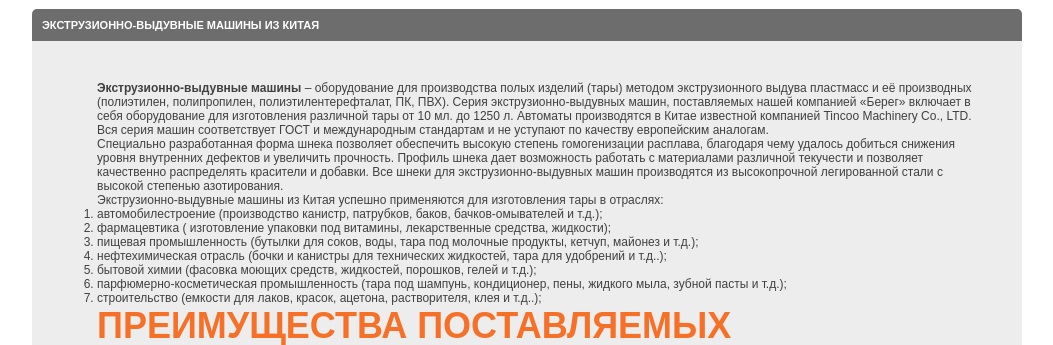
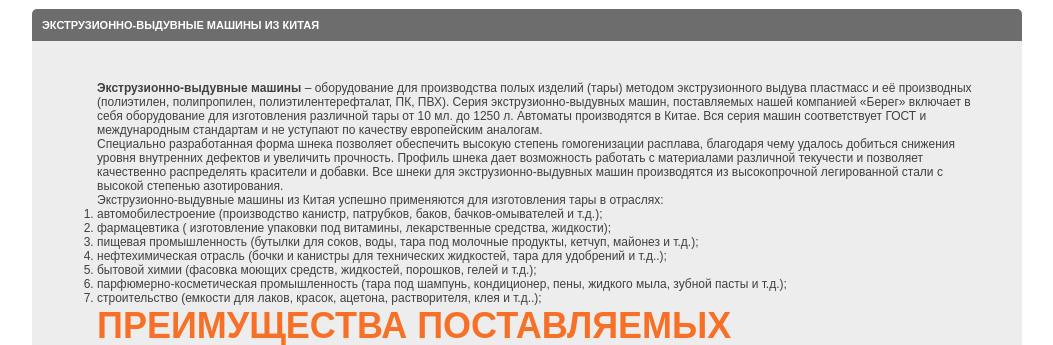
Before and after one commit to pivolan/Bereg_china_gae, a Python web app: template templates/extr/ekstruzionno-vyduvnye-mashiny.html in a window 1280 px wide. Shown: the part 328-673 px from the top of the page, without its empty margins (113-1166 px from the left). Run offline with Jinja, Linux system fonts and the light colour scheme; the template is opened without the code that fills it, so the values that code supplies are empty; some libraries are stand-ins or nearby versions.

Commit message:
убрано название фирмы из текста

```diff
--- a/templates/extr/dhb-82pc.html
+++ b/templates/extr/dhb-82pc.html
@@ -14,7 +14,7 @@
 	<p>Экструзионно выдувной автомат DHB-82PC – машина, разработанная специально для <strong>производства
 		бутылей</strong> объемом до 25 л. из поликарбоната и её производных. Применяется для массового изготовления
 		бутылей (15, 20, 25 литров) и крышек из поликарбоната. Так же отлично подходит для производства защитных
-		плафонов светильников и ламп. DHB-82PC собирается в Китае компанией Tincoo Machinery Co., LTD с использованием
+		плафонов светильников и ламп. DHB-82PC собирается в Китае, с использованием
 		передовых немецких технологий. Данный экструзионно выдувной автомат обладает высокой производительностью (до 500
 		бутылей в час), оснащён различными системами самодиагностики и безопасности. Отличное качество продукции и
 		приятная цена обеспечили данному станку популярность в Европе, США и России.
--- a/templates/extr/ekstruzionno-vyduvnye-mashiny.html
+++ b/templates/extr/ekstruzionno-vyduvnye-mashiny.html
@@ -14,8 +14,8 @@
 	<p><strong>Экструзионно-выдувные машины</strong> – оборудование для производства полых изделий (тары) методом
 		экструзионного выдува пластмасс и её производных (полиэтилен, полипропилен, полиэтилентерефталат, ПК, ПВХ).
 		Серия экструзионно-выдувных машин, поставляемых нашей компанией «Берег» включает в себя оборудование для
-		изготовления различной тары от 10 мл. до 1250 л. Автоматы производятся в Китае известной компанией Tincoo
-		Machinery Co., LTD. Вся серия машин соответствует ГОСТ и международным стандартам и не уступают по качеству
+		изготовления различной тары от 10 мл. до 1250 л. Автоматы производятся в Китае.
+		Вся серия машин соответствует ГОСТ и международным стандартам и не уступают по качеству
 		европейским аналогам.
 	</p>
 	<p>Специально разработанная форма шнека позволяет обеспечить высокую степень гомогенизации расплава, благодаря чему
```
